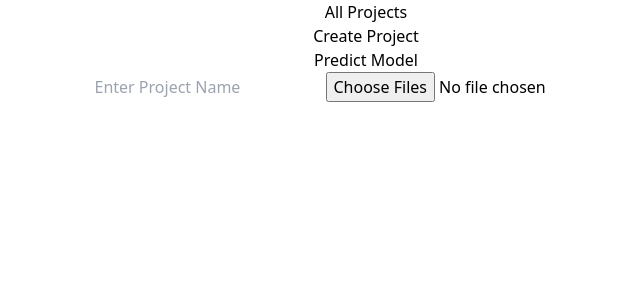
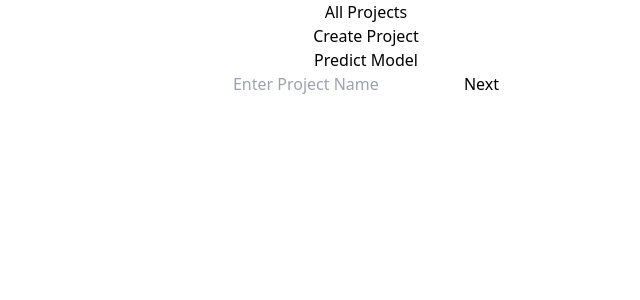
Before and after one commit to antonnprince/Image-Annotationm-using-React, a React (Vite) app: page /create in a window 1280 px wide. Shown: the top 300 px of the page, without its empty margins (134-774 px from the left). Built offline with nearby package versions, Linux system fonts and the light colour scheme.

Commit message:
image updated as array

```diff
--- a/src/ImageAnnotations.jsx
+++ b/src/ImageAnnotations.jsx
@@ -7,6 +7,8 @@ const ImageAnnotations = () => {
   const [selectedImageIndex, setSelectedImageIndex] = useState(null);
   const [annotations, setAnnotations] = useState([]);
   const [annotation, setAnnotation] = useState({});
+  const[nextPage,setNextPage]= useState(false);
+  const[label,setLabel] = useState("")
   const[name,setName] = useState("")
   const [X, setX] = useState(0);
   const [Y, setY] = useState(0);
@@ -25,6 +27,8 @@ const ImageAnnotations = () => {
         imagePreviews.push(reader.result);
         if (imagePreviews.length === files.length) {
           setImages(imagePreviews);
+            // send images array to backend
+    console.log(images)
         }
       };
 
@@ -47,10 +51,11 @@ const ImageAnnotations = () => {
     const newAnnotation = {
       image: images[selectedImageIndex],
       geometry: { ...geometry },
+
       data: { ...data }
     };
 
-      console.log(images)
+
     // Update X, Y, Height, and Width
     setX(geometry.x);
     setY(geometry.y);
@@ -59,9 +64,11 @@ const ImageAnnotations = () => {
 
     // Add new annotation to the array
     setAnnotations((prevAnnotations) => [...prevAnnotations, newAnnotation]);
+    setLabel(data.text)
   };
 
   const onSend = () => {
+    //send all label values of a single image to model
     const newObj = { ...annotations };
     console.log(newObj);
     setAnnotations([]);
@@ -72,36 +79,46 @@ const ImageAnnotations = () => {
   return (
     <div className="App">
       <header className="App-header">
+
          {
-          images.length===0 && (
-              <div className='flex flex-col space-y-4 items-center'>
-
+            nextPage===false && (
+              <>
                 <input
-                  className='bg-transparent focus-none mt-8'
+                className='bg-transparent focus-none mt-8 p-2  focus:outline-none font-semibold'
                 type='text'
                 onChange={(e)=>(setName(e.target.value))}
                 placeholder='Enter Project Name'
                 />
 
-                  <input type="file" accept="image/*" onChange={handleImageUpload} multiple
+                <button onClick={()=>setNextPage(true)} className='bg-blue-300 px-4 py-2 rounded-xl'>
+                  Next
+                </button>
+              </>
+          )
+        }
+
+        {
+       nextPage === true && (
+      <div className={`flex flex-col space-y-4 items-center ${images.length > 0 ? "hidden" : ""}`}>
+      <input
+        type="file"
+        accept="image/*"
+        onChange={handleImageUpload}
+        multiple
         className='px-4 py-2 my-4 rounded-xl'
       />
-
     </div>
     )
-
       }
 
-        <div className="w-[1200px] flex flex-wrap mb-[40px] mx-auto">
-
     {
-              images.length>0 &&(
-              <h1 className='font-bold text-xl text-center my-12 mx-auto'>
-              {name}
-              </h1>
+        images.length>0 && (
+          <h1 className='font-semibold text-3xl'>{name}</h1>
         )
       }
-          <>
+
+
+      <div className="w-[1200px] flex flex-wrap mb-[40px] mx-auto">
         {
               images.map((image, index) => (
               <img
@@ -114,9 +131,10 @@ const ImageAnnotations = () => {
 
             ))
             }
-          </>
+
         </div>
-        {selectedImageIndex !== null && (
+        {
+          selectedImageIndex !== null && (
           <>
             <Annotation
               src={images[selectedImageIndex]}
@@ -129,6 +147,15 @@ const ImageAnnotations = () => {
               allowTouch
             />
 
+
+              {/* <button className='bg-blue-200 px-8 py-4'
+              onClick={()=>{
+                annotation.data.text = label
+              }}
+              >
+                {label}
+              </button> */}
+
             <p>
               x: {X}
               <br />
@@ -139,7 +166,7 @@ const ImageAnnotations = () => {
               width: {W}
             </p>
 
-            <button onClick={onSend}>Send Annotations</button>
+            <button onClick={onSend} className="bg-blue-300 px-4 py-2 rounded-xl">Send Label to Model</button>
           </>
         )}
       </header>
```
Lines whose indentation alone changed are shown as unchanged.
